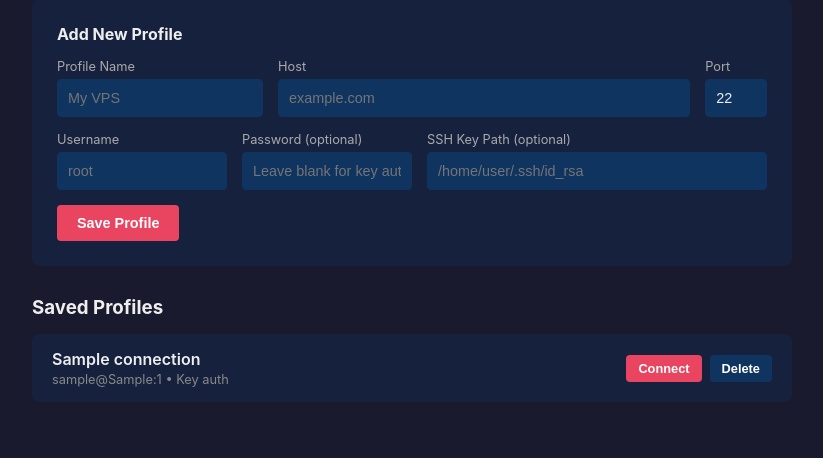
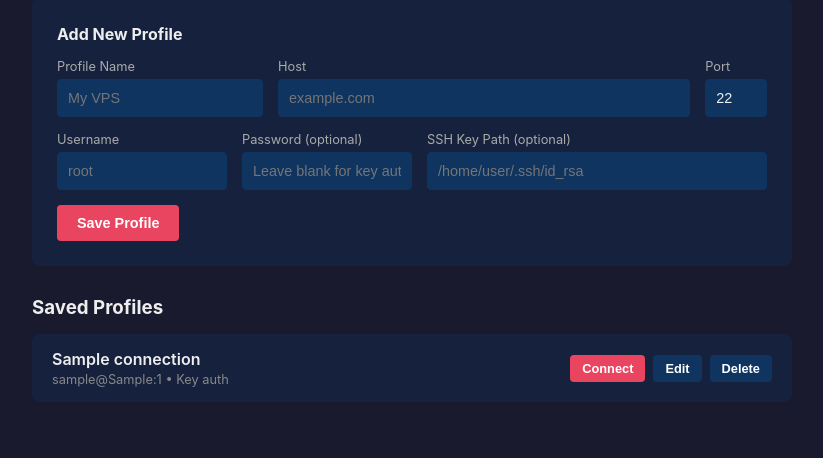
Before and after one commit to svlibertaire-code/simpleSFTP, a Flask app: page /profiles in a window 1280 px wide. Shown: the part 125-583 px from the top of the page, without its empty margins (228-1051 px from the left). Run offline with Flask 3, Linux system fonts and the light colour scheme; the visitor is signed in with stand-in values (Sample User, id 1); tables that the repository leaves empty hold one stand-in row (values such as "Sample post").

Commit message:
Add profile editing with modal form and API endpoint

```diff
--- a/app.py
+++ b/app.py
@@ -346,6 +346,77 @@ def create_profile():
         conn.close()
 
 
+@app.route('/api/profiles/<int:profile_id>', methods=['GET'])
+@require_login
+def get_profile(profile_id):
+    """Get a single profile (without decrypted credentials)."""
+    user_id = session['user_id']
+    conn = sqlite3.connect(DB_PATH)
+    c = conn.cursor()
+    c.execute('''
+        SELECT id, name, host, port, username, key_filename, created_at
+        FROM saved_connections
+        WHERE id = ? AND user_id = ?
+    ''', (profile_id, user_id))
+    row = c.fetchone()
+    conn.close()
+
+    if not row:
+        return jsonify({'error': 'Profile not found'}), 404
+
+    return jsonify({
+        'success': True,
+        'profile': {
+            'id': row[0],
+            'name': row[1],
+            'host': row[2],
+            'port': row[3],
+            'username': row[4],
+            'key_filename': row[5],
+            'created_at': row[6]
+        }
+    })
+
+
+@app.route('/api/profiles/<int:profile_id>', methods=['PUT'])
+@require_login
+def update_profile(profile_id):
+    """Update a connection profile with re-encrypted credentials."""
+    data = request.get_json() or request.form
+    user_id = session['user_id']
+
+    name = data.get('name', '').strip()
+    host = data.get('host')
+    port = int(data.get('port', 22))
+    username = data.get('username')
+    password = data.get('password')
+    key_filename = data.get('key_filename')
+
+    if not all([name, host, username]):
+        return jsonify({'error': 'Name, host, and username required'}), 400
+
+    app_password = session.get('password')
+    if not app_password:
+        return jsonify({'error': 'Session expired. Please log in again.'}), 401
+
+    encrypted_password = encrypt_data(password, app_password)
+
+    conn = sqlite3.connect(DB_PATH)
+    c = conn.cursor()
+    c.execute('''
+        UPDATE saved_connections
+        SET name = ?, host = ?, port = ?, username = ?, encrypted_password = ?, key_filename = ?
+        WHERE id = ? AND user_id = ?
+    ''', (name, host, port, username, encrypted_password, key_filename, profile_id, user_id))
+    updated = c.rowcount
+    conn.commit()
+    conn.close()
+
+    if updated:
+        return jsonify({'success': True, 'message': f'Profile "{name}" updated'})
+    return jsonify({'error': 'Profile not found'}), 404
+
+
 @app.route('/api/profiles/<int:profile_id>', methods=['DELETE'])
 @require_login
 def delete_profile(profile_id):
--- a/templates/profiles.html
+++ b/templates/profiles.html
@@ -89,6 +89,12 @@
         button.secondary:hover {
             background: #1a4a7a;
         }
+        button.cancel {
+            background: #444;
+        }
+        button.cancel:hover {
+            background: #555;
+        }
         .profile-list {
             background: #16213e;
             border-radius: 8px;
@@ -150,6 +156,7 @@
             color: #e94560;
             display: block;
         }
+        .hidden { display: none !important; }
     </style>
 </head>
 <body>
@@ -163,7 +170,8 @@
 
         <div class="message" id="message"></div>
 
-        <div class="profile-form">
+        <!-- Add New Profile Form -->
+        <div class="profile-form" id="add-form">
             <h3 style="margin-bottom: 15px; font-size: 1rem;">Add New Profile</h3>
             <div class="form-row">
                 <div class="form-group">
@@ -196,6 +204,42 @@
             <button onclick="saveProfile()">Save Profile</button>
         </div>
 
+        <!-- Edit Profile Form (hidden by default) -->
+        <div class="profile-form hidden" id="edit-form">
+            <h3 style="margin-bottom: 15px; font-size: 1rem;">Edit Profile</h3>
+            <input type="hidden" id="edit-id">
+            <div class="form-row">
+                <div class="form-group">
+                    <label for="edit-name">Profile Name</label>
+                    <input type="text" id="edit-name">
+                </div>
+                <div class="form-group full">
+                    <label for="edit-host">Host</label>
+                    <input type="text" id="edit-host">
+                </div>
+                <div class="form-group" style="flex: 0.3;">
+                    <label for="edit-port">Port</label>
+                    <input type="number" id="edit-port" value="22">
+                </div>
+            </div>
+            <div class="form-row">
+                <div class="form-group">
+                    <label for="edit-username">Username</label>
+                    <input type="text" id="edit-username">
+                </div>
+                <div class="form-group">
+                    <label for="edit-password">Password (leave blank to keep unchanged)</label>
+                    <input type="password" id="edit-password" placeholder="Enter new password or leave blank">
+                </div>
+                <div class="form-group full">
+                    <label for="edit-key_filename">SSH Key Path (optional)</label>
+                    <input type="text" id="edit-key_filename">
+                </div>
+            </div>
+            <button onclick="updateProfile()">Update Profile</button>
+            <button class="cancel" onclick="cancelEdit()" style="margin-left: 8px;">Cancel</button>
+        </div>
+
         <h3 style="margin-bottom: 15px;">Saved Profiles</h3>
         <div class="profile-list" id="profile-list">
             <div class="empty-state">Loading profiles...</div>
@@ -203,6 +247,8 @@
     </div>
 
     <script>
+        let editingId = null;
+
         // Check auth
         async function checkAuth() {
             const res = await fetch('/auth/status');
@@ -241,6 +287,7 @@
                     </div>
                     <div class="profile-actions">
                         <button onclick="connectProfile(${p.id})">Connect</button>
+                        <button class="secondary" onclick="editProfile(${p.id})">Edit</button>
                         <button class="secondary" onclick="deleteProfile(${p.id})">Delete</button>
                     </div>
                 </div>
@@ -283,6 +330,72 @@
             }
         }
 
+        async function editProfile(id) {
+            editingId = id;
+            const res = await fetch(`/api/profiles/${id}`);
+            const data = await res.json();
+
+            if (!data.success) {
+                showMessage(data.error || 'Failed to load profile', true);
+                return;
+            }
+
+            const p = data.profile;
+            document.getElementById('edit-id').value = p.id;
+            document.getElementById('edit-name').value = p.name;
+            document.getElementById('edit-host').value = p.host;
+            document.getElementById('edit-port').value = p.port;
+            document.getElementById('edit-username').value = p.username;
+            document.getElementById('edit-password').value = '';
+            document.getElementById('edit-key_filename').value = p.key_filename || '';
+
+            // Show edit form, hide add form
+            document.getElementById('edit-form').classList.remove('hidden');
+            document.getElementById('add-form').classList.add('hidden');
+
+            // Scroll to edit form
+            document.getElementById('edit-form').scrollIntoView({ behavior: 'smooth' });
+        }
+
+        function cancelEdit() {
+            editingId = null;
+            document.getElementById('edit-form').classList.add('hidden');
+            document.getElementById('add-form').classList.remove('hidden');
+        }
+
+        async function updateProfile() {
+            if (!editingId) return;
+
+            const body = {
+                name: document.getElementById('edit-name').value,
+                host: document.getElementById('edit-host').value,
+                port: parseInt(document.getElementById('edit-port').value),
+                username: document.getElementById('edit-username').value,
+                password: document.getElementById('edit-password').value,
+                key_filename: document.getElementById('edit-key_filename').value
+            };
+
+            if (!body.name || !body.host || !body.username) {
+                showMessage('Name, host, and username are required', true);
+                return;
+            }
+
+            const res = await fetch(`/api/profiles/${editingId}`, {
+                method: 'PUT',
+                headers: {'Content-Type': 'application/json'},
+                body: JSON.stringify(body)
+            });
+            const data = await res.json();
+
+            if (data.success) {
+                showMessage(data.message);
+                cancelEdit();
+                loadProfiles();
+            } else {
+                showMessage(data.error || 'Failed to update', true);
+            }
+        }
+
         async function connectProfile(id) {
             const res = await fetch(`/api/profiles/${id}/connect`, {
                 method: 'POST'
@@ -291,7 +404,6 @@
 
             if (data.success) {
                 showMessage(data.message);
-                // Redirect to main app after a moment
                 setTimeout(() => window.location = '/', 1500);
             } else {
                 showMessage(data.error || 'Connection failed', true);
```
